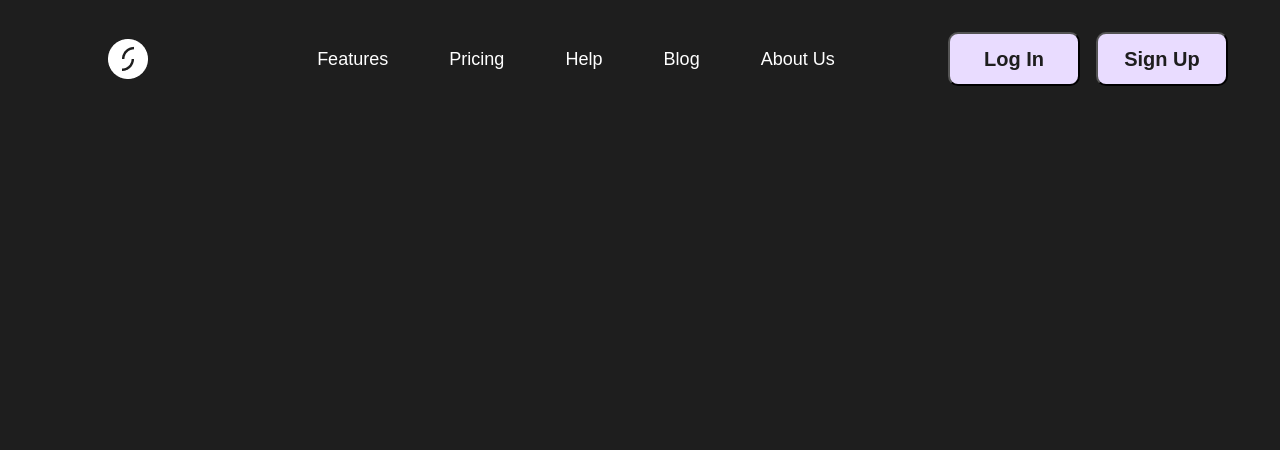
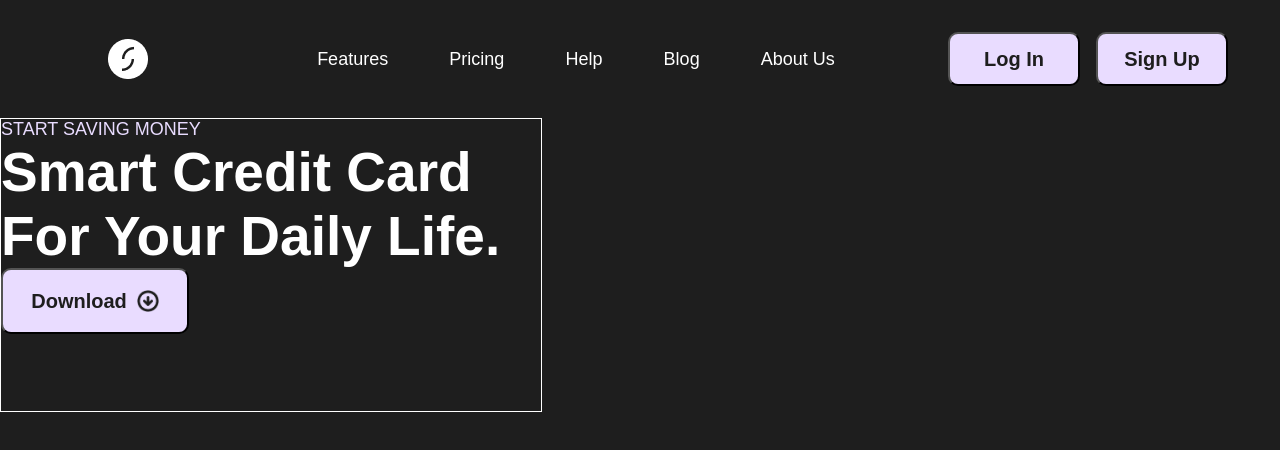
Before and after one commit to zuralosst/Payment-Landing-Page-Challenge, a plain HTML site: page index.html in a window 1280 px wide. Drawn offline with Linux system fonts and the light colour scheme.

Commit message:
added hero section

```diff
--- a/index.html
+++ b/index.html
@@ -24,5 +24,13 @@
         <button class="buttons">Sign Up</button>
       </div>
     </div>
+    <div class="hero-section">
+      <p class="hero-header">START SAVING MONEY</p>
+      <p class="hero-text">Smart Credit Card For Your Daily Life.</p>
+      <button class="buttons download-button">
+        Download
+        <img class="download-icon" src="images/download.png" alt="download" />
+      </button>
+    </div>
   </body>
 </html>
--- a/style.css
+++ b/style.css
@@ -82,3 +82,34 @@ body {
 .buttons:hover {
   background-color: #ccbee6;
 }
+
+.hero-section {
+  height: 294px;
+  width: 542px;
+  border: 1px solid white;
+  color: white;
+}
+
+.hero-header {
+  color: #e9dcff;
+  font-size: 18px;
+}
+
+.hero-text {
+  font-size: 55px;
+  font-weight: 600;
+}
+
+.download-button {
+  display: flex;
+  height: 66px;
+  width: 188px;
+  justify-content: center;
+  align-items: center;
+}
+
+.download-icon {
+  margin-left: 0.5em;
+  height: 22px;
+  width: 22px;
+}
```
Also changed, not shown: images/download.png (added).
